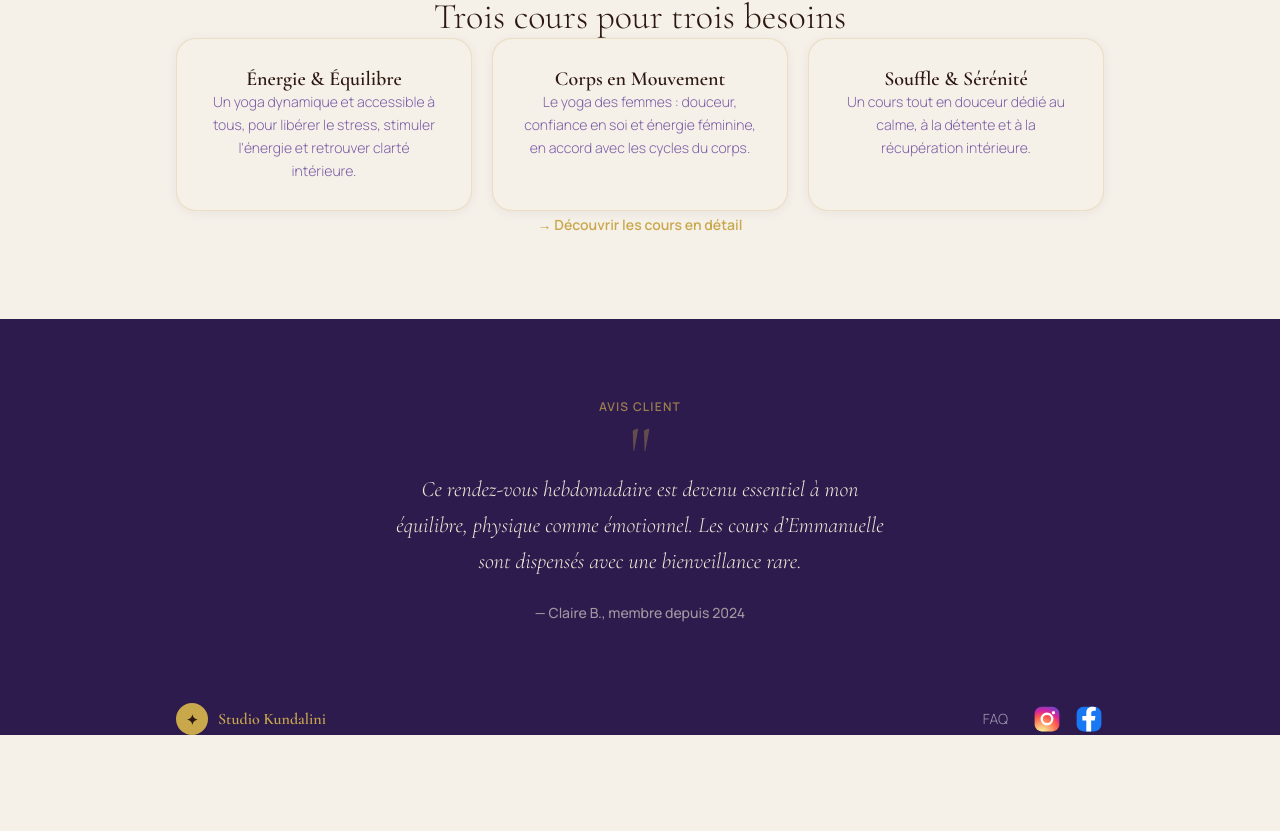
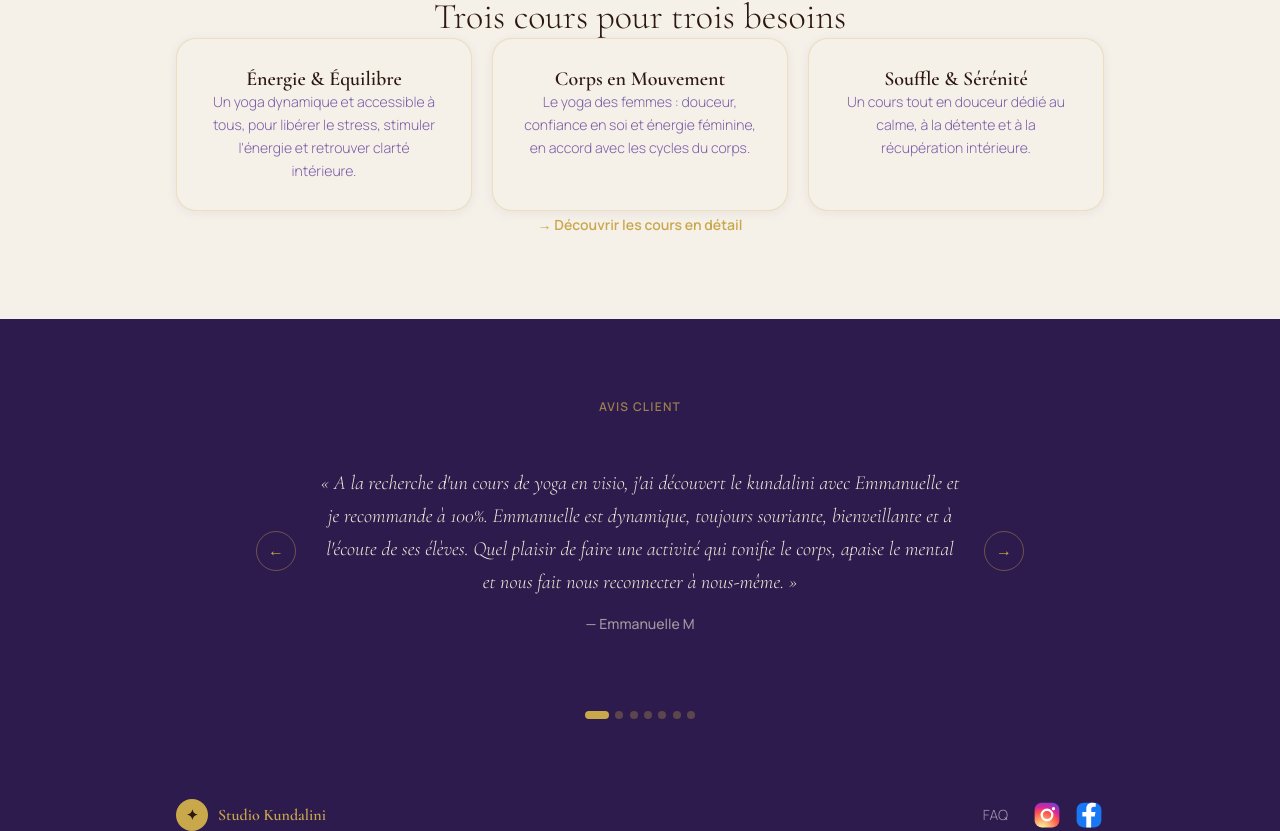
Before and after one commit to marya213/Sitedeyoga, a React (Vite) app: page / in a window 1280 px wide. Shown: the part 1166-1997 px from the top of the page. Before the commit the page ends 1901 px from the top, so only its background shows below. Built offline with nearby package versions, Linux system fonts and the light colour scheme; no server answers.

Commit message:
feat: ajout d'un carroussel pour les avis clients. chore: raffraichissement des carte evenements apres modification

```diff
--- a/src/pages/Evenements.jsx
+++ b/src/pages/Evenements.jsx
@@ -26,7 +26,7 @@ function formatDateLabel(dateStr) {
 
 function EventCard({ event, isToday }) {
   const isPast = event.date < TODAY;
-  const hasCost = event.cout !== null && event.cout !== undefined && event.cout !== "";
+  const hasCost = typeof event.cout === "number" && event.cout > 0;
 
   return (
     <div
--- a/src/pages/Home.jsx
+++ b/src/pages/Home.jsx
@@ -1,3 +1,4 @@
+import { useEffect, useState } from "react";
 import { Link } from "react-router-dom";
 
 const COURS_BRIEF = [
@@ -35,6 +36,169 @@ const FEATURES = [
     desc: "Méditation, Pranayama et Mantra, en présentiel ou en direct.",
   },
 ];
+
+const TESTIMONIALS = [
+  {
+    name: "Emmanuelle M",
+    text: "A la recherche d'un cours de yoga en visio, j'ai découvert le kundalini avec Emmanuelle et je recommande à 100%. Emmanuelle est dynamique, toujours souriante, bienveillante et à l'écoute de ses élèves. Quel plaisir de faire une activité qui tonifie le corps, apaise le mental et nous fait nous reconnecter à nous-même.",
+  },
+  {
+    name: "Anne M",
+    text: "Je pratique avec Emmanuelle depuis un an, les matinées de yoga et les stages ponctuels me conviennent bien, ils m'apportent un coup de boost et une sensation d'allègement, comme un nettoyage du corps, du cœur et de l'esprit. Tantra + kundalini + huiles essentielles + simplicité et bienveillance = je ne peux plus m'en passer pour mon équilibre.",
+  },
+  {
+    name: "Carole",
+    text: "Je recommande à 100 % les cours d'Emmanuelle. J'ai découvert le Kundalini Yoga, le Tantra Yoga et les méditations actives grâce à une matinée yoga il y a bientôt un an. Véritable coup de foudre pour moi ! Emmanuelle est une professeure douce, bienveillante et à l'écoute. Ses cours sont bien structurés et diversifiés. On travaille le corps et l'esprit, on se pose et on est attentif à nos ressentis. On pratique de notre mieux avec ce qu'on a, sans performance !",
+  },
+  {
+    name: "Yannick Billon",
+    text: "Attentive, à l'écoute, joyeuse, Emmanuelle transmet sa passion pour le Yoga avec cœur et enthousiasme.",
+  },
+  {
+    name: "Jean-Louis Bergonzoli",
+    text: "Si vous voulez découvrir le Kundalini yoga, Emmanuelle saura vous embarquer avec des postures, une relaxation et une méditation chantée. Elle illumine la séance par sa gentillesse, son plaisir de faire plaisir. Et n'hésitez pas à visiter sa plateforme qui offre tant de moyens de se détendre et retrouver la sérénité. Merci Emmanuelle pour ce que tu nous apportes.",
+  },
+  {
+    name: "Valérie Marie",
+    text: "Excellente professionnelle et professeure de Yoga Kundalini ! C'est un bonheur de suivre ses cours ! Je n'en ai pas manqué un depuis plus de deux ans que je pratique le yoga Kundalini avec elle. Emmanuelle est toujours très disponible, elle s'adapte et propose des séances en zoom aussi qui sont aussi très intéressantes. Je vous conseille tellement ! Le yoga change la perception de la vie.",
+  },
+  {
+    name: "Isabelle Onfray",
+    text: "J'ai découvert le kundalini yoga avec Emmanuelle. J'apprécie sa douceur, sa bienveillance et son attention envers chacun. Elle sait prendre soin et partager sa pratique avec professionnalisme. Je la remercie pour ses cours qui sont de véritables voyages intérieurs.",
+  },
+];
+
+function TestimonialsCarousel() {
+  const [current, setCurrent] = useState(0);
+
+  useEffect(() => {
+    const timer = setInterval(() => {
+      setCurrent((prev) => (prev + 1) % TESTIMONIALS.length);
+    }, 6000);
+    return () => clearInterval(timer);
+  }, []);
+
+  const goTo = (i) => setCurrent((i + TESTIMONIALS.length) % TESTIMONIALS.length);
+
+  return (
+    <div style={{ maxWidth: "42rem", marginInline: "auto" }}>
+      <div
+        style={{
+          position: "relative",
+          minHeight: "17rem",
+          display: "flex",
+          alignItems: "center",
+          justifyContent: "center",
+        }}
+      >
+        <button
+          type="button"
+          onClick={() => goTo(current - 1)}
+          aria-label="Avis précédent"
+          className="hidden sm:flex"
+          style={{
+            position: "absolute",
+            left: "-3rem",
+            top: "50%",
+            transform: "translateY(-50%)",
+            width: "2.5rem",
+            height: "2.5rem",
+            borderRadius: "9999px",
+            border: "1px solid rgba(201,168,76,.4)",
+            background: "transparent",
+            color: "#C9A84C",
+            alignItems: "center",
+            justifyContent: "center",
+            cursor: "pointer",
+          }}
+        >
+          ←
+        </button>
+
+        {TESTIMONIALS.map((t, i) => (
+          <div
+            key={t.name}
+            aria-hidden={i !== current}
+            className="text-center"
+            style={{
+              position: i === current ? "relative" : "absolute",
+              inset: 0,
+              opacity: i === current ? 1 : 0,
+              transition: "opacity 0.6s ease-in-out",
+              pointerEvents: i === current ? "auto" : "none",
+              display: "flex",
+              flexDirection: "column",
+              alignItems: "center",
+              justifyContent: "center",
+              gap: ".9rem",
+              padding: "0 1rem",
+            }}
+          >
+            <blockquote
+              className="font-serif italic font-light"
+              style={{
+                fontSize: "clamp(1.0625rem,2.2vw,1.25rem)",
+                color: "#F0EAD6",
+                lineHeight: 1.65,
+              }}
+            >
+              « {t.text} »
+            </blockquote>
+            <p className="text-sm font-medium" style={{ color: "rgba(240,234,214,.6)" }}>
+              — {t.name}
+            </p>
+          </div>
+        ))}
+
+        <button
+          type="button"
+          onClick={() => goTo(current + 1)}
+          aria-label="Avis suivant"
+          className="hidden sm:flex"
+          style={{
+            position: "absolute",
+            right: "-3rem",
+            top: "50%",
+            transform: "translateY(-50%)",
+            width: "2.5rem",
+            height: "2.5rem",
+            borderRadius: "9999px",
+            border: "1px solid rgba(201,168,76,.4)",
+            background: "transparent",
+            color: "#C9A84C",
+            alignItems: "center",
+            justifyContent: "center",
+            cursor: "pointer",
+          }}
+        >
+          →
+        </button>
+      </div>
+
+      {/* Indicateurs */}
+      <div style={{ display: "flex", justifyContent: "center", gap: ".4rem", marginTop: "1.5rem" }}>
+        {TESTIMONIALS.map((t, i) => (
+          <button
+            key={t.name}
+            onClick={() => goTo(i)}
+            aria-label={`Avis de ${t.name}`}
+            aria-current={i === current}
+            style={{
+              width: i === current ? "1.5rem" : ".5rem",
+              height: ".5rem",
+              borderRadius: "9999px",
+              border: "none",
+              cursor: "pointer",
+              background: i === current ? "#C9A84C" : "rgba(201,168,76,.3)",
+              transition: "all 0.3s ease",
+              padding: 0,
+            }}
+          />
+        ))}
+      </div>
+    </div>
+  );
+}
 
 /* ── Pill inline ── */
 function Pill({ type }) {
@@ -222,49 +386,17 @@ export default function Home() {
         </div>
       </section>
 
-      {/* ══ Citation ══════════════════════════════════════════ */}
+      {/* ══ Avis ══════════════════════════════════════════════ */}
       <section style={{ background: "#2D1B4E", padding: "5rem 0" }}>
-        <div
-          className="section-inner text-center"
-          style={{ maxWidth: "38rem" }}
-        >
+        <div className="section-inner text-center">
           <p
             className="text-xs font-semibold uppercase tracking-widest mb-4"
             style={{ color: "rgba(201,168,76,.7)" }}
           >
             Avis client
           </p>
-          <span
-            className="font-serif select-none"
-            style={{
-              fontSize: "5rem",
-              lineHeight: 1,
-              color: "#C9A84C",
-              opacity: 0.35,
-            }}
-          >
-            "
-          </span>
-          <blockquote
-            className="font-serif italic font-light"
-            style={{
-              fontSize: "clamp(1.125rem,2.5vw,1.375rem)",
-              color: "#F0EAD6",
-              lineHeight: 1.65,
-              marginTop: "-1.5rem",
-              marginBottom: "1.5rem",
-            }}
-          >
-            Ce rendez-vous hebdomadaire est devenu essentiel à mon équilibre,
-            physique comme émotionnel. Les cours d’Emmanuelle sont dispensés
-            avec une bienveillance rare.
-          </blockquote>
-          <p
-            className="text-sm font-medium"
-            style={{ color: "rgba(240,234,214,.6)" }}
-          >
-            — Claire B., membre depuis 2024
-          </p>
+
+          <TestimonialsCarousel />
         </div>
       </section>
     </main>
--- a/src/pages/admin/EvenementsAdmin.jsx
+++ b/src/pages/admin/EvenementsAdmin.jsx
@@ -213,7 +213,7 @@ function EventRow({ event, onEdit, onDelete }) {
         </p>
         <p style={{ fontSize: ".8125rem", color: "var(--color-ink-muted)" }}>
           {event.date} · {event.heure} · {event.localisation}
-          {event.cout != null && event.cout !== "" ? ` · ${event.cout} €` : " · Gratuit"}
+          {typeof event.cout === "number" && event.cout > 0 ? ` · ${event.cout} €` : " · Gratuit"}
         </p>
       </div>
       <div style={{ display: "flex", gap: ".5rem" }}>
@@ -287,7 +287,7 @@ export default function EvenementsAdmin() {
         date: formData.date,
         heure: formData.heure,
         localisation: formData.localisation.trim(),
-        cout: formData.cout === "" ? null : Number(formData.cout),
+        cout: formData.cout === "" || Number(formData.cout) <= 0 ? null : Number(formData.cout),
       };
       if (editingEvent) {
         await updateEvent(editingEvent.id, payload);
```
